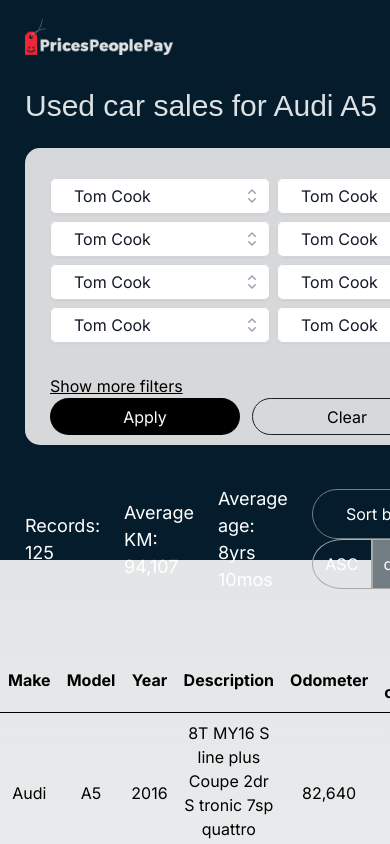
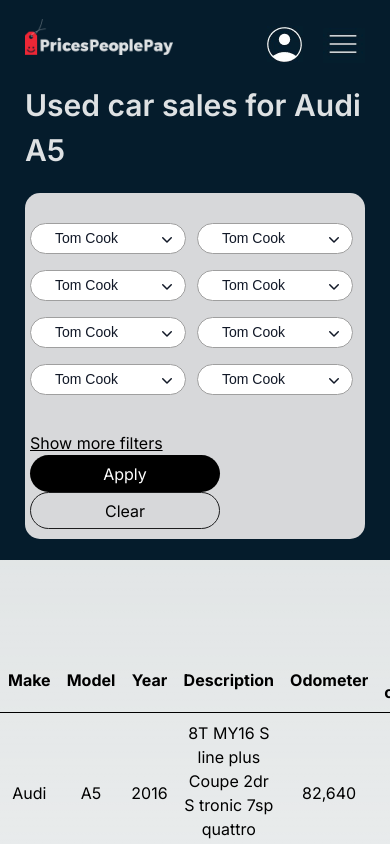
Before and after one commit to David6811/PreInterviewTaskWeb, a Next.js app: page / in a window 390 px wide. Shown: the top 844 px of the page. Built offline with nearby package versions, Linux system fonts and the light colour scheme.

Commit message:
refactor Selectors

```diff
--- a/app/components/CarFilter.css
+++ b/app/components/CarFilter.css
@@ -4,20 +4,14 @@
 }
 
 .carFilterInnerContainner{
-    padding: 10px 25px;
-}
-
-.carFilters{
-    display: flex;
-    flex-wrap: wrap;
-    justify-content: left;
-
+    padding: 10px 5px;
 }
 
 .carFilterButtons{
     display: flex;
     flex-wrap: wrap;
 }
+
 .showMoreLink{
     width: 300px;
     color: black;
--- a/app/components/CarFilter.tsx
+++ b/app/components/CarFilter.tsx
@@ -6,15 +6,41 @@
         <div>
             <div className='carFilterContainer mt-5'>
                 <div className='carFilterInnerContainner'>
-                    <div className='flex justify-between items-center  mt-3 carFilters'>
+                    {/* <div className='flex justify-between items-center  mt-3 carFilters'>
+                        <div> <CarSelector /></div>
+                        <div> <CarSelector /></div>
+                        <div> <CarSelector /></div>
+                        <div> <CarSelector /></div>
+                        <div> <CarSelector /></div>
+                        <div> <CarSelector /></div>
+                        <div> <CarSelector /></div>
+                        <div> <CarSelector /></div>
+                    </div> */}
+                    <div className="grid grid-cols-1 grid-cols-2 sm:grid-cols-2 md:grid-cols-3 lg:grid-cols-4 xl:grid-cols-4 gap-1 mt-3">
+                        <div className="flex justify-center">
                             <CarSelector />
+                        </div>
+                        <div className="flex justify-center">
                             <CarSelector />
+                        </div>
+                        <div className="flex justify-center">
                             <CarSelector />
+                        </div>
+                        <div className="flex justify-center">
                             <CarSelector />
+                        </div>
+                        <div className="flex justify-center">
                             <CarSelector />
+                        </div>
+                        <div className="flex justify-center">
                             <CarSelector />
+                        </div>
+                        <div className="flex justify-center">
                             <CarSelector />
+                        </div>
+                        <div className="flex justify-center">
                             <CarSelector />
+                        </div>
                     </div>
                     <div className='flex justify-between items-center mt-8 mr-3 carFilterButtons'>
                         <a className='showMoreLink'>Show more filters</a>
@@ -26,7 +52,7 @@
                 </div>
             </div>
 
-            <div className='mt-10 flex justify-between items-center'>
+            {/* <div className='mt-10 flex justify-between items-center'>
                 <div className='flex justify-between items-center filterStatistics'>
                     <div className='mr-6'>Records: 125</div>
                     <div className='mr-6'>Average KM: 94,107</div>
@@ -38,7 +64,7 @@
                     <button className="descButton">desc</button>
                 </div>
 
-            </div>
+            </div> */}
         </div>
     );
 }
--- a/app/components/CarSelector.css
+++ b/app/components/CarSelector.css
@@ -0,0 +1,58 @@
+.selectorContainor {
+    width: 220px;
+    height: 35px;
+    margin-right: 7px;
+}
+
+.listboxButton {
+    border-radius: 25px;
+    border: 1px solid #9f9f9f;
+
+    font-size: 14px;
+    font-family: sans-serif;
+    font-weight: 100;
+}
+
+.options {
+    font-size: 14px;
+    font-family: sans-serif;
+    font-weight: 100;
+    max-height: 278px;
+}
+
+.optionText {
+    background-color: #f5f5f5;
+}
+
+/* 960 730 560 xl lg mid sm*/
+@media (max-width:1000px) {
+    .selectorContainor-1000 {
+        width: 280px;
+        height: 35px;
+        margin-right: 7px;
+    }
+}
+
+@media (max-width:960px) {
+    .selectorContainor-960 {
+        width: 380px;
+        height: 35px;
+        margin-right: 7px;
+    }
+}
+
+@media (max-width:730px) {
+    .selectorContainor-730 {
+        width: 280px;
+        height: 35px;
+        margin-right: 7px;
+    }
+}
+
+@media (max-width:560px) {
+    .selectorContainor-730 {
+        width: 400px;
+        height: 35px;
+        margin-right: 7px;
+    }
+}
--- a/app/components/CarSelector.tsx
+++ b/app/components/CarSelector.tsx
@@ -3,12 +3,12 @@
 
 import { Fragment, useState } from 'react'
 import { Listbox, Transition } from '@headlessui/react'
-import { CheckIcon, ChevronUpDownIcon } from '@heroicons/react/20/solid'
+import { CheckIcon, ChevronUpDownIcon, ChevronDownIcon } from '@heroicons/react/20/solid'
 
 const data = [
   {
     id: 1,
-    name: 'Wade Cooper',
+    name: 'Audi',
   },
   {
     id: 2,
@@ -38,24 +38,24 @@
   return (
     <Listbox value={selected} onChange={setSelected} >
       <>
-          <div className="relative mt-2" style={{width:'220px',height:'35px',marginRight:'7px'}}>
-            <Listbox.Button className="relative w-full cursor-default rounded-md bg-white py-1.5 pl-3 pr-10 text-left text-gray-900 shadow-sm ring-1 ring-inset ring-gray-300 focus:outline-none focus:ring-2 focus:ring-indigo-500 sm:text-sm sm:leading-6">
+        <div className="relative mt-2 selectorContainor  selectorContainor-1000 selectorContainor-960 selectorContainor-730 selectorContainor-560">
+          <Listbox.Button className="relative w-full bg-white py-1 pl-3 pr-10 text-left text-gray-900 listboxButton ">
             <span className="flex items-center">
               <span className="ml-3 block truncate">{selected.name}</span>
             </span>
             <span className="pointer-events-none absolute inset-y-0 right-0 ml-3 flex items-center pr-2">
-                <ChevronUpDownIcon className="h-5 w-5 text-gray-400" aria-hidden="true" />
+              <ChevronDownIcon className="h-5 w-5 text-gray-900" aria-hidden="true" />
             </span>
           </Listbox.Button>
 
           <Transition>
-              <Listbox.Options className="absolute z-10 mt-1 max-h-56 w-full overflow-auto rounded-md bg-white py-1 text-base shadow-lg ring-1 ring-black ring-opacity-5 focus:outline-none sm:text-sm">
+            <Listbox.Options className="absolute z-10 mt-1 max-h-56 w-full overflow-auto rounded-md bg-white py-1 text-base shadow-lg ring-1 ring-black ring-opacity-5 focus:outline-none sm:text-sm options">
               {data.map((person) => (
                 <Listbox.Option
                   key={person.id}
                   className={({ active }) =>
                     classNames(
-                        active ? 'bg-indigo-600 text-white' : 'text-gray-900',
+                      active ? 'optionText  text-gray-900' : 'text-gray-900', //bg-indigo-600
                       'relative cursor-default select-none py-2 pl-3 pr-9'
                     )
                   }
@@ -73,8 +73,8 @@
 
                       {selected ? (
                         <span
-                            className={classNames(
-                              active ? 'text-white' : 'text-indigo-600',
+                          className={classNames('text-indigo-600',
+                            // active ? 'text-white' : 'text-indigo-600',
                             'absolute inset-y-0 right-0 flex items-center pr-4'
                           )}
                         >
--- a/app/components/UsedCarTitle.css
+++ b/app/components/UsedCarTitle.css
@@ -1,6 +1,7 @@
 .usedCarTitle{
     margin-top: 100px;
-    font-family: sans-serif;
+    /* font-family: sans-serif; */
+    font-family: 1955 Bold;
     font-size: 46px;
     color:rgba(255, 255, 255, 0.87);
     font-weight:550;
```
Lines whose indentation alone changed are shown as unchanged.
